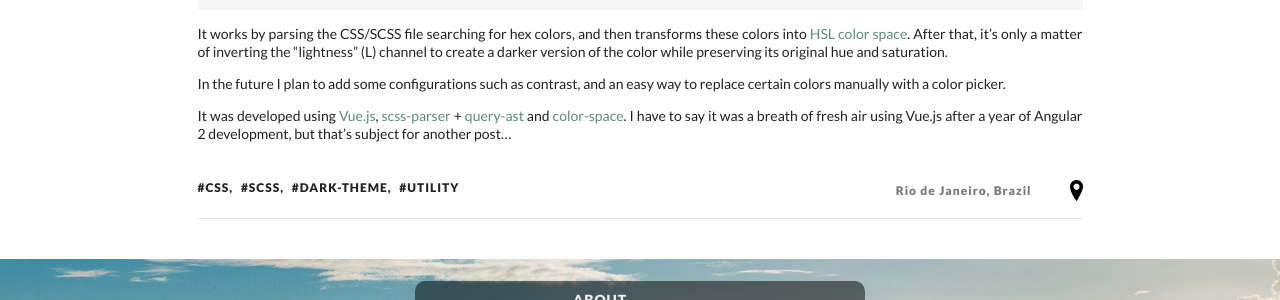
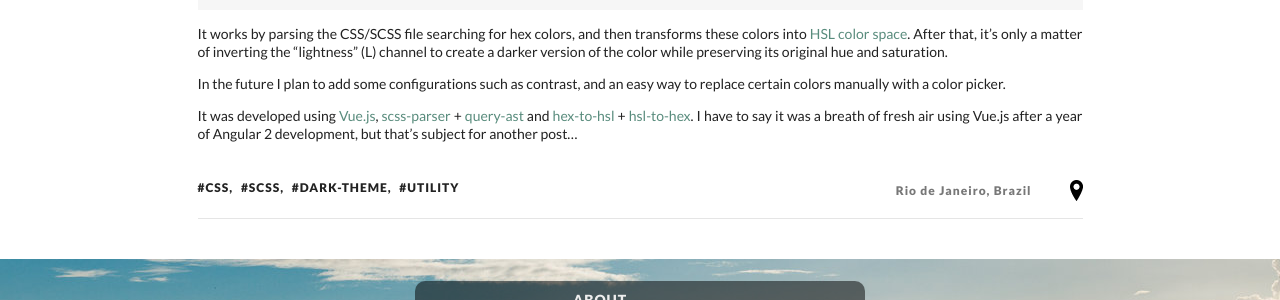
Before and after one commit to vittau/blog, a Jekyll site: the page built from _posts/2017-04-08-darkenizer-dark-theme-generator.markdown, in a window 1280 px wide. Shown: the part 773-1073 px from the top of the page. Built offline with Jekyll 4.4.1, drawn with Linux system fonts in a browser that asks for light colours; comment, search, counter and statistics services are not loaded.

Commit message:
Wrong tech used

```diff
--- a/_posts/2017-04-08-darkenizer-dark-theme-generator.markdown
+++ b/_posts/2017-04-08-darkenizer-dark-theme-generator.markdown
@@ -18,4 +18,4 @@
 
 In the future I plan to add some configurations such as contrast, and an easy way to replace certain colors manually with a color picker.
 
-It was developed using <a href="https://vuejs.org/" target="_blank">Vue.js</a>, <a href="https://www.npmjs.com/package/scss-parser" target="_blank">scss-parser</a> + <a href="https://www.npmjs.com/package/query-ast" target="_blank">query-ast</a> and <a href="https://www.npmjs.com/package/color-space" target="_blank">color-space</a>. I have to say it was a breath of fresh air using Vue.js after a year of Angular 2 development, but that's subject for another post...
+It was developed using <a href="https://vuejs.org/" target="_blank">Vue.js</a>, <a href="https://www.npmjs.com/package/scss-parser" target="_blank">scss-parser</a> + <a href="https://www.npmjs.com/package/query-ast" target="_blank">query-ast</a> and <a href="https://www.npmjs.com/package/hex-to-hsl" target="_blank">hex-to-hsl</a> + <a href="https://www.npmjs.com/package/hsl-to-hex" target="_blank">hsl-to-hex</a>. I have to say it was a breath of fresh air using Vue.js after a year of Angular 2 development, but that's subject for another post...
```
